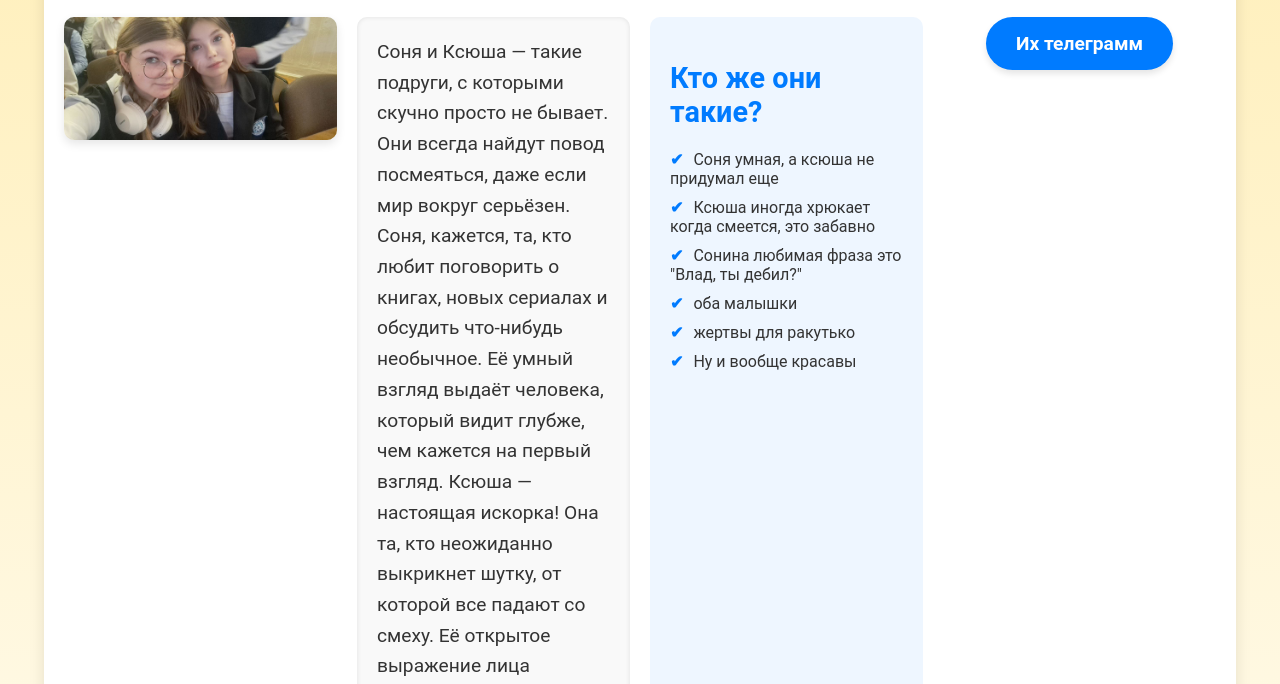
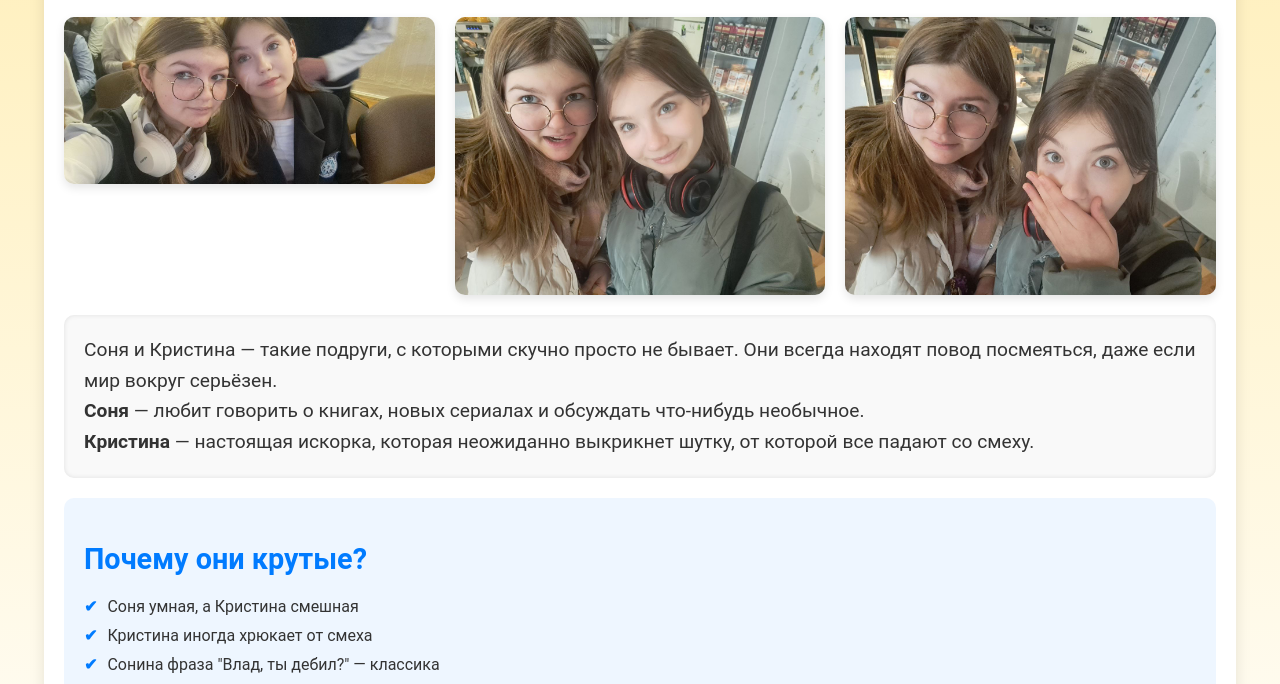
Before and after one commit to TITAN-mini/sonyaksysha, a plain HTML site: page index.html in a window 1280 px wide. Shown: the part 116-800 px from the top of the page. Drawn offline with Linux system fonts and the light colour scheme.

Commit message:
Update index.html

```diff
--- a/index.html
+++ b/index.html
@@ -119,32 +119,30 @@
     <div class="container">
         <div class="header">Соня и Кристина</div>
         <div class="images">
-            <img src="sonya1.jpg"
-            <img src="sonya2.jpg"
-            <img src="sony3.jpg"
+            <img src="sonya1.jpg" alt="Фото Сони 1" />
+            <img src="sonya2.jpg" alt="Фото Сони 2" />
+            <img src="sony3.jpg" alt="Фото Сони 3" />
         </div>
         <div class="description">
-            Соня и Ксюша — такие подруги, с которыми скучно просто не бывает. Они всегда найдут повод посмеяться, даже если мир вокруг серьёзен. Соня, кажется, та, кто любит поговорить о книгах, новых сериалах и обсудить что-нибудь необычное. Её умный взгляд выдаёт человека, который видит глубже, чем кажется на первый взгляд.
-
-Ксюша — настоящая искорка! Она та, кто неожиданно выкрикнет шутку, от которой все падают со смеху. Её открытое выражение лица говорит, что она обожает удивляться и находить радость в мелочах.
-
-Вместе они — идеальное сочетание рассудительности и спонтанности. Их дружба похожа на приключенческий фильм: чуть-чуть сумасшествия, много смеха и уверенность, что всё будет хорошо, пока они рядом друг с другом.
+            Соня и Кристина — такие подруги, с которыми скучно просто не бывает. Они всегда находят повод посмеяться, даже если мир вокруг серьёзен.
+            <br><strong>Соня</strong> — любит говорить о книгах, новых сериалах и обсуждать что-нибудь необычное. <br>
+            <strong>Кристина</strong> — настоящая искорка, которая неожиданно выкрикнет шутку, от которой все падают со смеху.
         </div>
         <section class="benefits">
-            <h2>Кто же они такие?</h2>
+            <h2>Почему они крутые?</h2>
             <ul>
-                <li>Соня умная, а ксюша не придумал еще</li></li>
-                <li>Ксюша иногда хрюкает когда смеется, это забавно</li>
-                <li>Сонина любимая фраза это "Влад, ты дебил?"</li>
-                <li>оба малышки</li>
-                <li>жертвы для ракутько</li>
-                <li>Ну и вообще красавы</li>
+                <li>Соня умная, а Кристина смешная</li>
+                <li>Кристина иногда хрюкает от смеха</li>
+                <li>Сонина фраза "Влад, ты дебил?" — классика</li>
+                <li>Обе красавицы</li>
+                <li>Настоящие друзья</li>
+                <li>Ну и вообще красавы!</li>
             </ul>
         </section>
         <div class="button">
-            <a href="https://t.me/sowmyanksyu" target="_blank">Их телеграмм</a>
+            <a href="https://t.me/sowmyanksyu" target="_blank">Их телеграм</a>
         </div>
-        <div class="footer">Все права защищены © 2025(кто прочитал тот гей)</div>
+        <div class="footer">Все права защищены © 2025 (кто прочитал — тот молодец)</div>
     </div>
 </body>
 </html>
```
